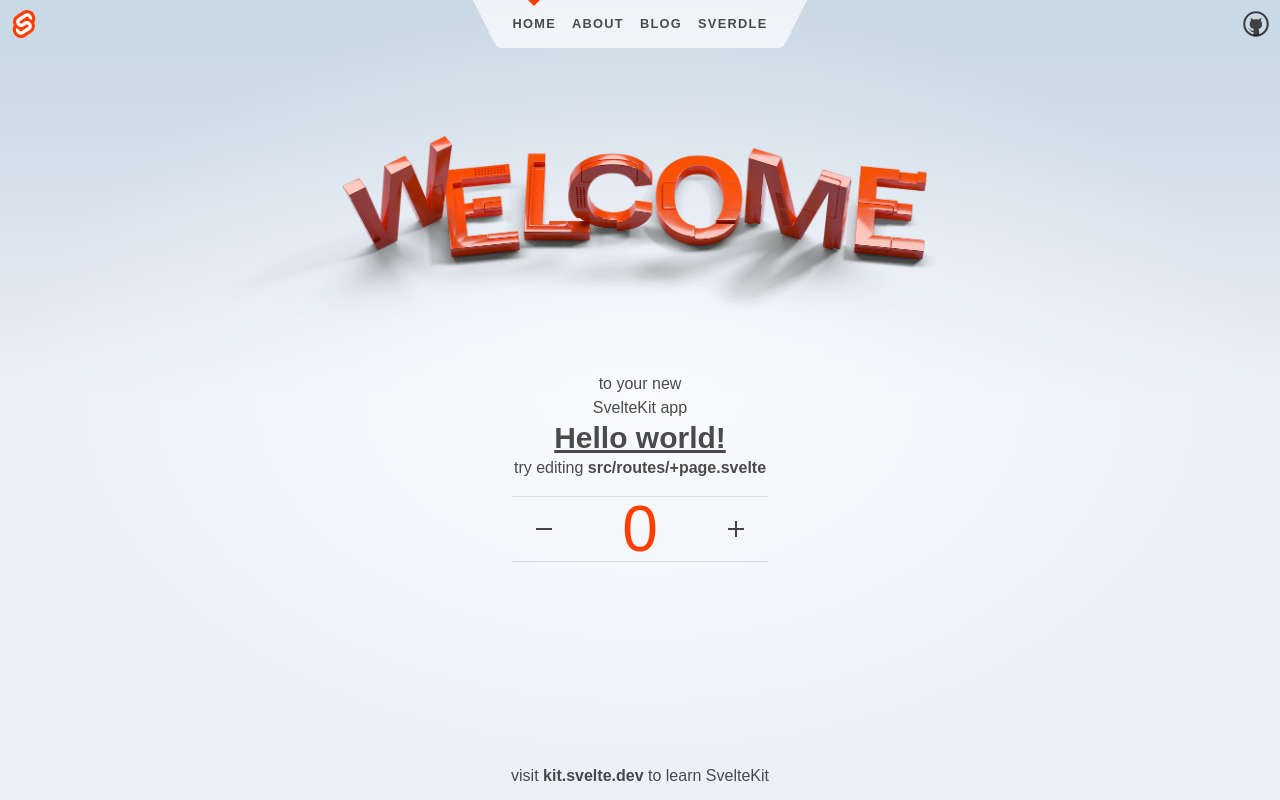
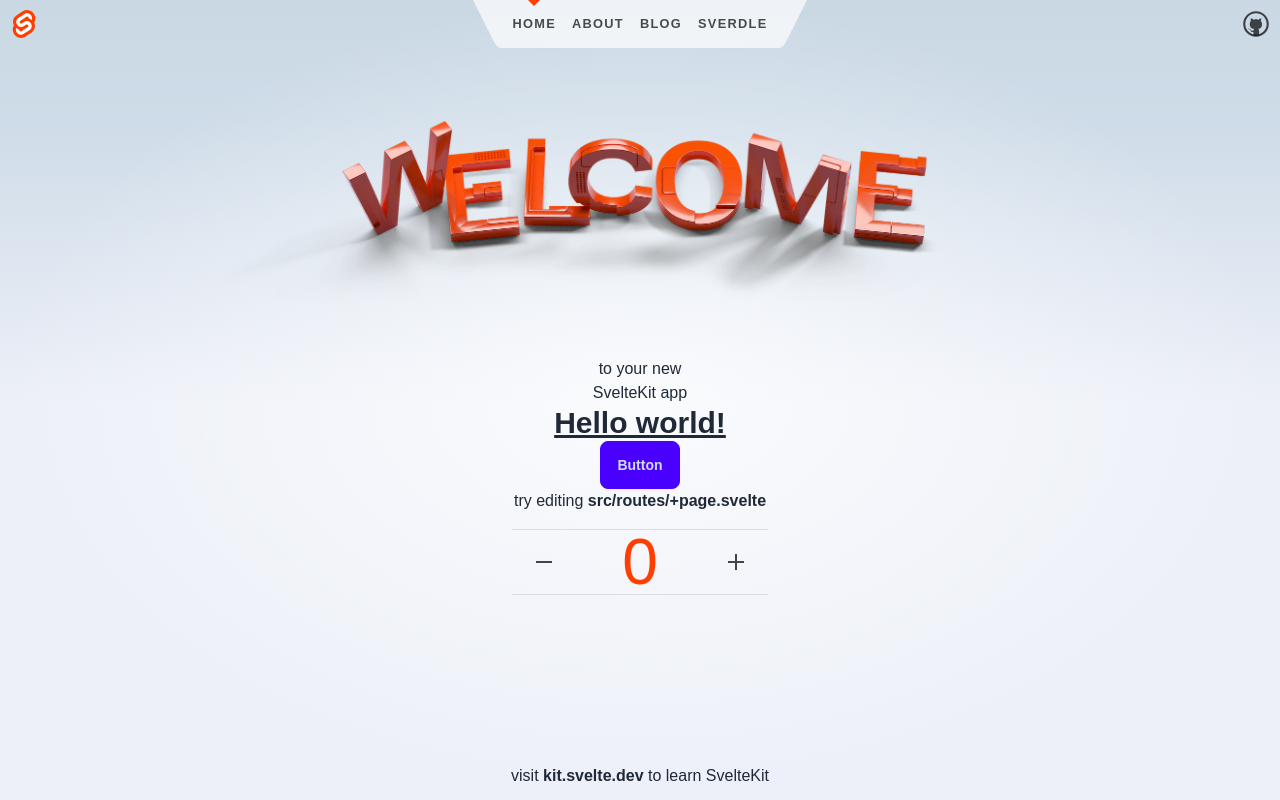
Before and after one commit to jdkfx/jdkfx.com, a SvelteKit app: page / in a window 1280 px wide. Built offline with nearby package versions, Linux system fonts and the light colour scheme.

Commit message:
:package: daisyUIの追加

```diff
--- a/package.json
+++ b/package.json
@@ -38,6 +38,7 @@
 	"dependencies": {
 		"@sveltejs/adapter-vercel": "^3.0.3",
 		"@tailwindcss/typography": "^0.5.10",
+		"daisyui": "^4.4.14",
 		"eslint-plugin-tailwindcss": "^3.13.0",
 		"front-matter": "^4.0.2",
 		"marked": "^9.0.3"
--- a/src/routes/+page.svelte
+++ b/src/routes/+page.svelte
@@ -22,6 +22,7 @@
 	</h1>
 
 	<h1 class="text-3xl font-bold underline">Hello world!</h1>
+	<button class="btn btn-primary">Button</button>
 
 	<h2>
 		try editing <strong>src/routes/+page.svelte</strong>
--- a/tailwind.config.js
+++ b/tailwind.config.js
@@ -4,5 +4,5 @@ export default {
   theme: {
     extend: {},
   },
-  plugins: [],
+  plugins: [require("daisyui")],
 }
```
Also changed, not shown: 1 other file (tests, documents, lock files or other folders).
